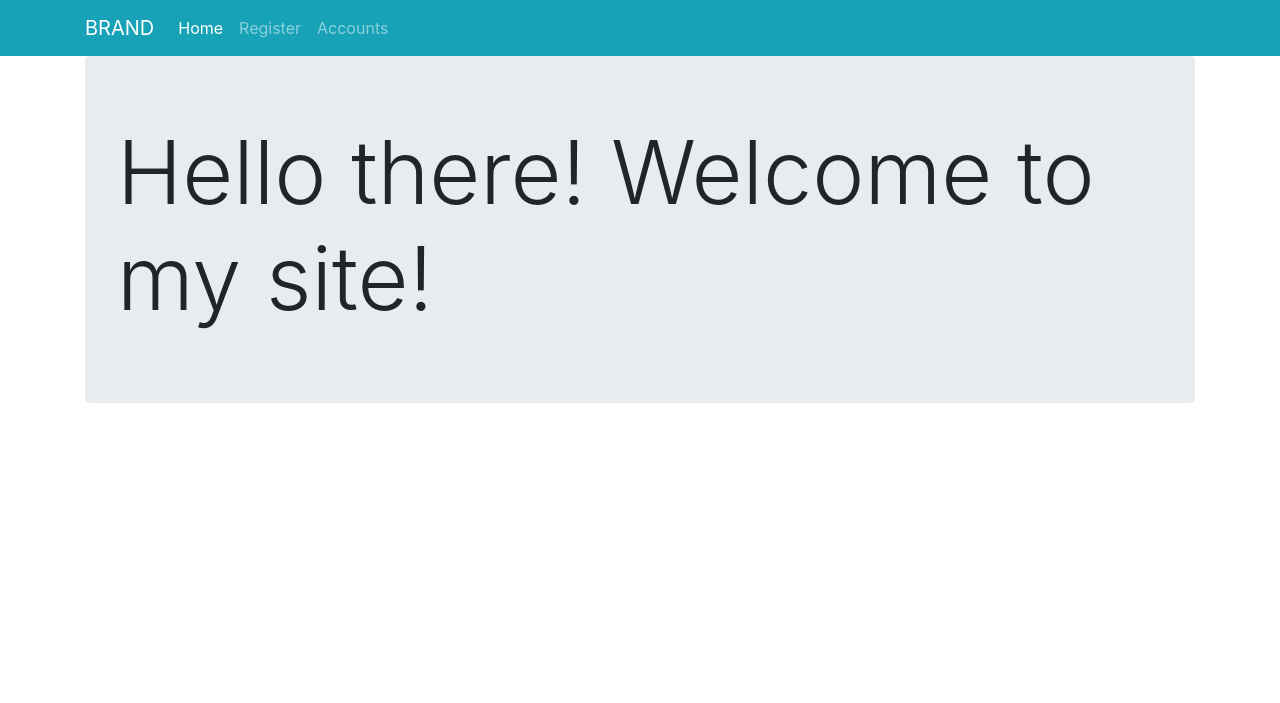
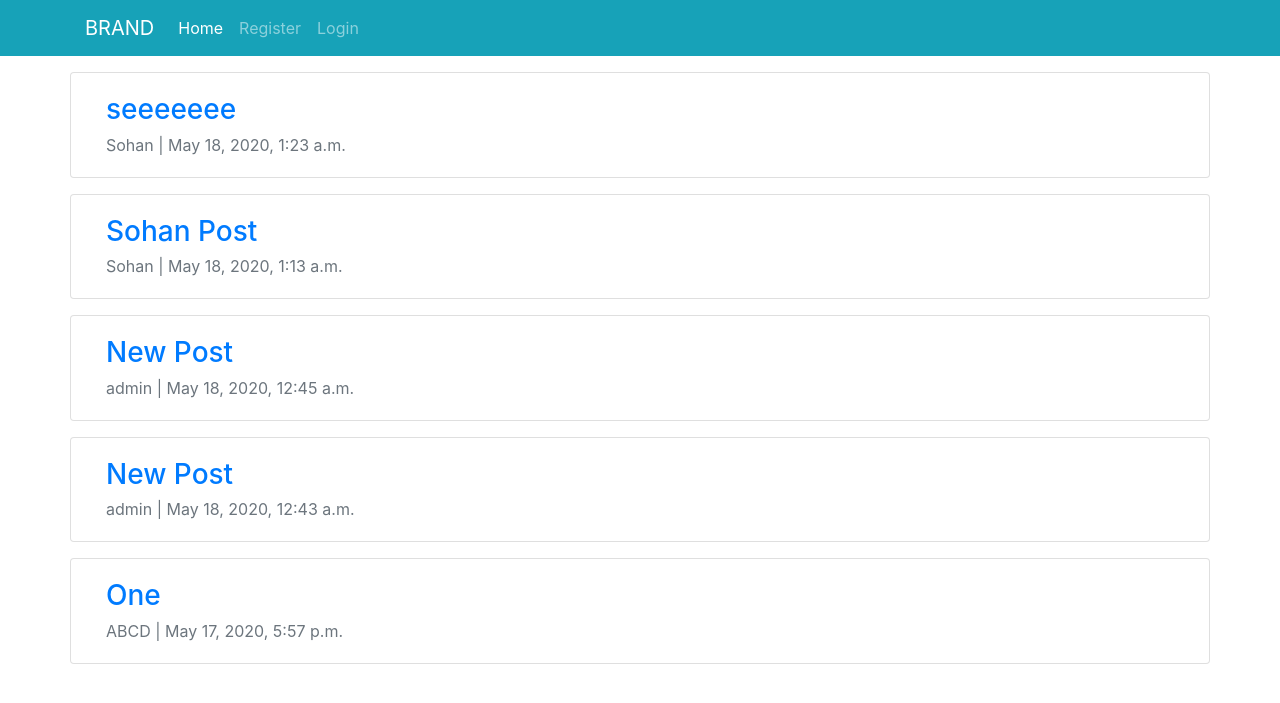
Before and after one commit to sohansoharab/11_v4_USERS_all, a Django app: page / in a window 1280 px wide. Shown: the top 703 px of the page. Run offline with Django 3.2, Linux system fonts and the light colour scheme; data comes from the database, SQL or seed files in the repository; some libraries are stand-ins or nearby versions.

Commit message:
last updated

```diff
--- a/USERS_all/settings.py
+++ b/USERS_all/settings.py
@@ -141,3 +141,7 @@ STATICFILES_DIRS = [
 
 MEDIA_URL = '/media/'
 MEDIA_ROOT = MEDIA_DIR
+
+LOGIN_URL = '/login'
+
+MESSAGE_STORAGE = 'django.contrib.messages.storage.cookie.CookieStorage'
--- a/basic_app/admin.py
+++ b/basic_app/admin.py
@@ -1,7 +1,8 @@
 from django.contrib import admin
-from basic_app.models import UserProfileInfo
+from basic_app.models import UserProfileInfo, Post
 
 # Register your models here.
 
 
 admin.site.register(UserProfileInfo)
+admin.site.register(Post)
--- a/basic_app/models.py
+++ b/basic_app/models.py
@@ -1,5 +1,6 @@
 from django.db import models
-from django.contrib.auth.models import User
+from django.contrib.auth.models import User, AbstractBaseUser
+from datetime import datetime
 
 # Create your models here.
 
@@ -8,8 +9,20 @@ class UserProfileInfo(models.Model):
     user = models.OneToOneField(User, on_delete=models.CASCADE)
 
     # additional fields
-    portfolio = models.URLField(blank=True)
+    fb_profile_link = models.URLField()
     profile_pic = models.ImageField(upload_to='profile_pics', blank=True)
 
     def __str__(self):
         return self.user.username
+
+
+class Post(models.Model):
+    author = models.ForeignKey(User, on_delete=models.CASCADE)
+    title = models.CharField(max_length=100, blank=False)
+    content = models.TextField(blank=False)
+    date_posted = models.DateTimeField(default=datetime.now)
+    thumbnail = models.ImageField(upload_to='post_thumb', blank=True)
+    comment_count = models.PositiveIntegerField(default=0)
+
+    def __str__(self):
+        return self.title
--- a/basic_app/urls.py
+++ b/basic_app/urls.py
@@ -4,6 +4,9 @@ from basic_app import views
 urlpatterns = [
     path('', views.index, name='index'),
     path('register', views.user_register, name='register'),
-    # path('login', views.user_login, name='login'),
+    path('user_login', views.user_login, name='user_login'),
+    path('user_logout', views.user_logout, name='user_logout'),
+    path('new_post', views.new_post, name='new_post'),
+    path('post_details/<int:pk>', views.post_details, name='post_details'),
 
 ]
--- a/basic_app/views.py
+++ b/basic_app/views.py
@@ -1,12 +1,26 @@
-from django.shortcuts import render
-# from django.contrib.auth.models import User
-from basic_app.forms import UserForm, UserProfileInfoForm
+from django.shortcuts import render, redirect
+from django.http import HttpResponseRedirect, HttpResponse
+from basic_app.forms import UserForm, UserProfileInfoForm, PostForm
+from django.urls import reverse
+from django.contrib.auth.decorators import login_required
+from django.contrib.auth import authenticate, login, logout
+from django.contrib import messages
+from basic_app.models import Post
+from django.contrib.auth.models import User
 
 # Create your views here.
 
 
 def index(request):
-    return render(request, 'basic_app/index.html')
+    all_posts = Post.objects.all().order_by('-id')
+    return render(request, 'basic_app/index.html', {'all_posts': all_posts})
+
+
+@login_required()
+def user_logout(request):
+    logout(request)
+    messages.add_message(request, messages.SUCCESS, 'You have successfully Logged out')
+    return HttpResponseRedirect(reverse('index'))
 
 
 def user_register(request):
@@ -14,31 +28,84 @@ def user_register(request):
     if request.method == "POST":
         user_form = UserForm(request.POST)
         profile_form = UserProfileInfoForm(request.POST)
-        if user_form.is_valid() and profile_form.is_valid():
+        if user_form.is_valid() and profile_form.is_valid() and user_form.cleaned_data['password'] == user_form.cleaned_data['confirm_password']:
             user = user_form.save()
             user.set_password(user.password)
             user.save()
 
             profile = profile_form.save(commit=False)
             profile.user = user
-            # profile.save()
+            profile.save()
             if 'profile_pic' in request.FILES:
                 profile.profile_pic = request.FILES['profile_pic']
 
             profile.save()
+            messages.add_message(request, messages.SUCCESS, 'You have successfully registered yourself')
             registered = True
+            return HttpResponseRedirect(reverse('user_login'), {'messages': messages})
+
+        elif user_form.cleaned_data['password'] != user_form.cleaned_data['confirm_password']:
+            user_form.add_error('confirm_password', 'The passwords do not match')
         else:
             print(user_form.errors, profile_form.errors)
     else:
         user_form = UserForm()
         profile_form = UserProfileInfoForm()
-    return render(request, 'basic_app/register.html',{
+    return render(request, 'basic_app/register.html', {
         'user_form': user_form,
         'profile_form': profile_form,
-        'registered': registered
+        'registered': registered,
+        'messages': messages
     })
 
 
+def user_login(request):
+    if request.method == "POST":
+        username = request.POST.get('username')
+        password = request.POST.get('password')
+        user = authenticate(request, username=username, password=password)
+        if user:
+            if user.is_active:
+                login(request, user)
 
-# def user_login(request):
-#     return render(request, 'basic_app/login.html',)
+                messages.add_message(request, messages.SUCCESS, f'Hello {user.username}! You have successfully logged in')
+                return redirect(reverse('index'), {'messages': messages})
+            else:
+                msg = 'User is not active'
+                return redirect(reverse('user_login'), {'msg': msg})
+        else:
+            msg = 'Log in credentials are wrong'
+            print('An intruder tried to login')
+            print(f'USERNAME: {username}')
+            print(f'PASSWORD: {password}')
+            return redirect(reverse('user_login'), {'msg': msg})
+
+    msg = 'Hello there'
+    return render(request, 'basic_app/login.html', {'msg': msg})
+
+
+def new_post(request):
+    if request.method == "POST":
+        post_form = PostForm(request.POST)
+        if post_form.is_valid():
+            post = post_form.save(commit=False)
+            # post_form.author = request.USER
+            post.author = request.user
+            if 'thumbnail' in request.FILES:
+                post.thumbnail = request.FILES['thumbnail']
+            # post_form.save(commit=True)
+            post.save()
+            user = post.author
+            messages.add_message(request, messages.SUCCESS, f'Hey {user.username} You have added a post right now')
+            return redirect(reverse('index'), {'messages': messages})
+        else:
+            messages.add_message(request, messages.WARNING, f'Something is wrong.')
+            return HttpResponseRedirect(reverse('new_post'), {'messaged': messages})
+    else:
+        post_form = PostForm(request.POST)
+    return render(request, 'basic_app/new_post.html', {'post_form': post_form})
+
+
+def post_details(request, pk):
+    post = Post.objects.get(pk=pk)
+    return render(request, 'basic_app/post_details.html', {'post': post})
--- a/templates/basic_app/base.html
+++ b/templates/basic_app/base.html
@@ -24,12 +24,21 @@
           <li class="nav-item active">
             <a class="nav-link" href="{% url 'index' %}">Home</a>
           </li>
-          <li class="nav-item">
-            <a class="nav-link" href="{% url 'register' %}">Register</a>
-          </li>
-          <li class="nav-item">
-            <a class="nav-link" href="#">Accounts</a>
-          </li>
+          {% if user.is_authenticated %}
+            <li class="nav-item">
+              <a class="nav-link" href="{% url 'user_logout' %}">Log Out</a>
+            </li>
+            <li class="nav-item">
+              <a class="nav-link" href="{% url 'new_post' %}">Create Post</a>
+            </li>
+          {% else %}
+            <li class="nav-item">
+              <a class="nav-link" href="{% url 'register' %}">Register</a>
+            </li>
+            <li class="nav-item">
+              <a class="nav-link" href="{% url 'user_login' %}">Login</a>
+            </li>
+          {% endif %}
         </ul>
       </div>
     </div>
--- a/templates/basic_app/index.html
+++ b/templates/basic_app/index.html
@@ -1,8 +1,28 @@
 {% extends 'basic_app/base.html' %}
     {% block content %}
-        <div class="jumbotron">
-            <h1 class="display-2">
-                Hello there! Welcome to my site!
-            </h1>
+        {% if messages %}
+        <div class="messages">
+            {% for message in messages %}
+            <p{% if message.tags %} class="mt-3 alert alert-{{ message.tags }}"{% endif %}<small>{{ message }}</small></p>
+            {% endfor %}
         </div>
+        {% endif %}
+        {% if all_posts %}
+            {% for post in all_posts %}
+                <div class="row">
+                    <div class="card col-sm-12 mt-3">
+                        <div class="card-body">
+                            <h3 class="card-title"><a href="{% url 'post_details' post.pk %}" class="link">{{ post.title }}</a></h3>
+                            <p class="card-subtitle text-muted">{{ post.author.username }} | {{ post.date_posted }}</p>
+                        </div>
+                    </div>
+                </div>
+            {% endfor%}
+        {% else %}
+            <div class="card mt-3">
+                <div class="card-body">
+                    <h3 class="card-title">Right now there is no post</h3>
+                </div>
+            </div>
+        {% endif %}
     {% endblock %}
```
Also changed, not shown: basic_app/forms.py (+10 -3 lines), templates/basic_app/login.html (+23 -0 lines), templates/basic_app/new_post.html (added, +30 -0 lines), templates/basic_app/post_details.html (added, +16 -0 lines), templates/basic_app/register.html (+15 -19 lines), basic_app/migrations/0002_auto_20200517_2101.py (added), basic_app/migrations/0003_auto_20200517_2356.py (added), basic_app/migrations/0004_auto_20200518_0029.py (added), basic_app/migrations/0005_auto_20200518_0042.py (added), db.sqlite3, media/post_thumb/Asset1-0১.png (added), media/post_thumb/Asset1-0১_Pg1ZFIU.png (added), media/post_thumb/Asset1-0১_SJHjTr3.png (added).
